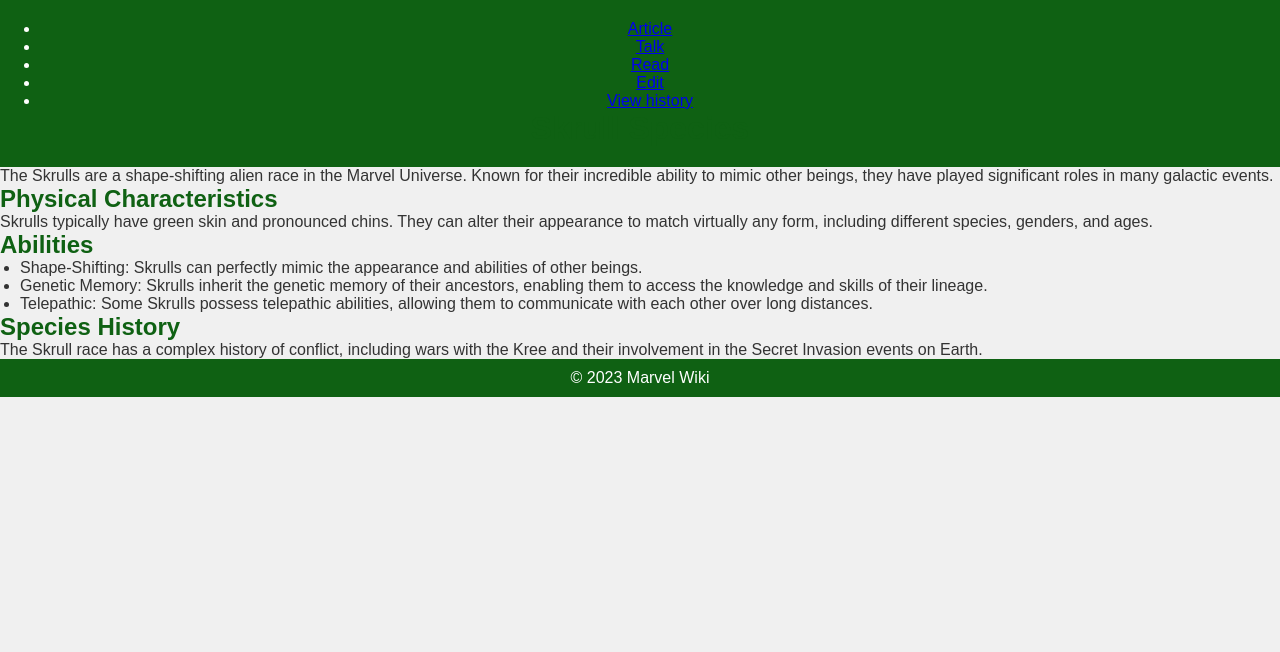
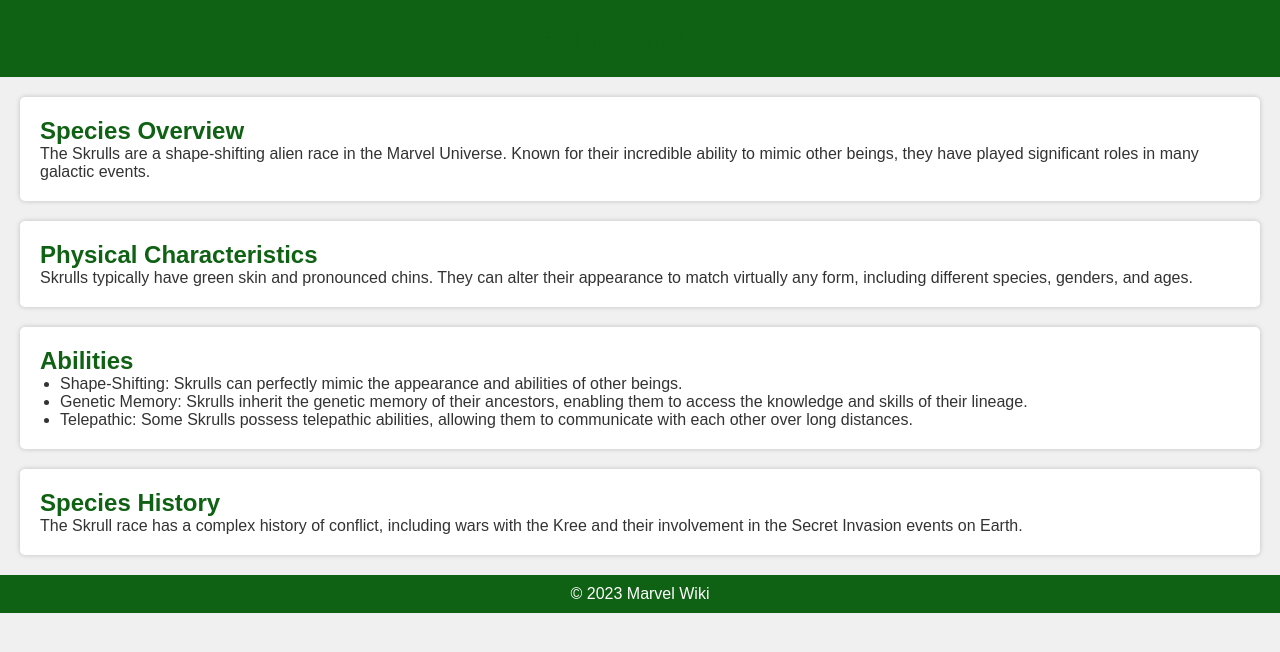
Before and after one commit to tristanhache/marvelWiki, a Flask app: page /skrull in a window 1280 px wide. Shown: the top 652 px of the page. Run offline with Flask 3, Linux system fonts and the light colour scheme.

Commit message:
vngdgjhhrfjhrt dujf

```diff
--- a/templates/species/skrull.html
+++ b/templates/species/skrull.html
@@ -7,32 +7,30 @@
 </head>
 <body>
     <header>
-        <nav id="top-nav">
-            <ul>
-                <li><a href="#">Article</a></li>
-                <li><a href="#">Talk</a></li>
-                <li><a href="#">Read</a></li>
-                <li><a href="#">Edit</a></li>
-                <li><a href="#">View history</a></li>
-            </ul>
-        </nav>
         <h1>Skrull Species</h1>
     </header>
-    <div id="content">
-        <div id="bodyContent">
+    <article>
+        <section id="species-info">
+            <h2>Species Overview</h2>
             <p>The Skrulls are a shape-shifting alien race in the Marvel Universe. Known for their incredible ability to mimic other beings, they have played significant roles in many galactic events.</p>
+        </section>
+        <section id="physical-characteristics">
             <h2>Physical Characteristics</h2>
             <p>Skrulls typically have green skin and pronounced chins. They can alter their appearance to match virtually any form, including different species, genders, and ages.</p>
+        </section>
+        <section id="abilities">
             <h2>Abilities</h2>
             <ul>
                 <li>Shape-Shifting: Skrulls can perfectly mimic the appearance and abilities of other beings.</li>
                 <li>Genetic Memory: Skrulls inherit the genetic memory of their ancestors, enabling them to access the knowledge and skills of their lineage.</li>
                 <li>Telepathic: Some Skrulls possess telepathic abilities, allowing them to communicate with each other over long distances.</li>
             </ul>
+        </section>
+        <section id="history">
             <h2>Species History</h2>
             <p>The Skrull race has a complex history of conflict, including wars with the Kree and their involvement in the Secret Invasion events on Earth.</p>
-        </div>
-    </div>
+        </section>
+    </article>
     <footer>
         <p>&copy; 2023 Marvel Wiki</p>
     </footer>
```
